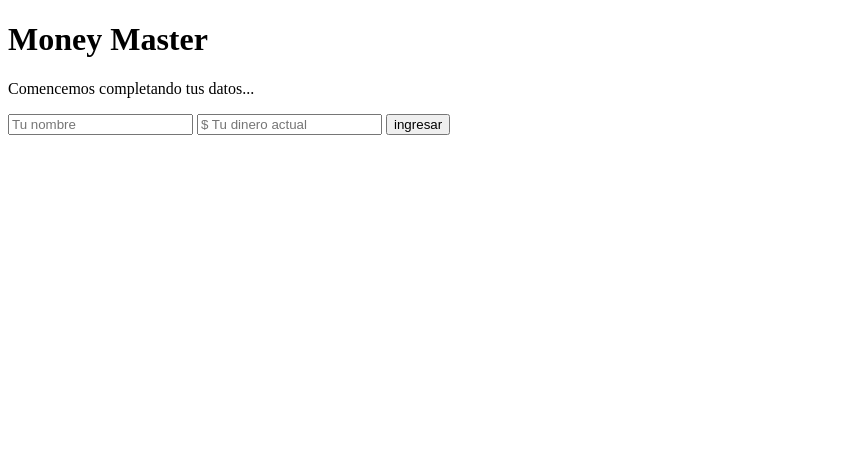
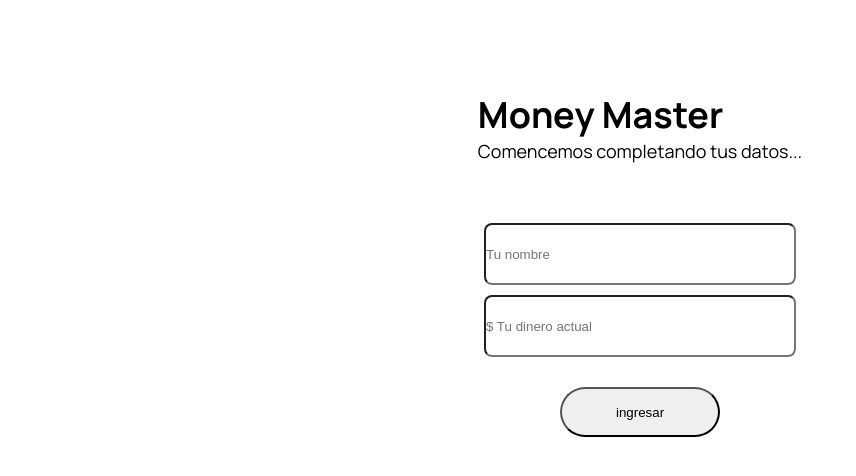
Before and after one commit to anddev-rh/money-master, a website: page src/index.html in a window 1280 px wide. Shown: the whole page, without its empty margins (0-856 px from the left). Drawn offline with Linux system fonts and the light colour scheme.

Commit message:
añadiendo estilos a pantalla de inicio

```diff
--- a/src/index.html
+++ b/src/index.html
@@ -6,18 +6,21 @@
   <meta name="viewport" content="width=device-width, initial-scale=1.0">
   <title>Money Master</title>
   <link rel="stylesheet" href="style.css">
+  <link rel="preconnect" href="https://fonts.gstatic.com">
+  <link href="https://fonts.googleapis.com/css2?family=Manrope:wght@400;700&display=swap" rel="stylesheet">
 </head>
 <body>
-  <div>
+  <main>
+    <div class="container-1">
       <h1>Money Master</h1>
       <p>Comencemos completando tus datos...</p>
     </div>
 
-  <div>
+    <div class="container-2">
       <input type="text" placeholder="Tu nombre">
       <input type="number" placeholder="$ Tu dinero actual">
       <button>ingresar</button>
     </div>
-
+</main>
 </body>
 </html>
--- a/src/style.css
+++ b/src/style.css
@@ -6,3 +6,50 @@
 4. Visuales (border, shadows)
 5. Otros
  */
+
+* {
+  box-sizing: border-box;
+  margin: 0;
+  padding: 0;
+}
+
+html {
+  font-size: 62.5%;
+  font-family: 'Manrope', sans-serif;
+}
+
+main {
+  display: grid;
+  place-items: center;
+
+}
+
+.container-2 {
+  display: flex;
+  flex-direction: column;
+  align-items: center;
+  margin-top: 60px;
+}
+
+h1 {
+  margin-top: 90px;
+  font-size: 3.6rem;
+}
+
+p {
+  font-size: 1.8rem;
+}
+
+input {
+  margin-bottom: 10px;
+  width: 312px;
+  height: 62px;
+  border-radius: 8px;
+}
+
+button {
+  margin-top: 20px;
+  width: 160px;
+  height: 50px;
+  border-radius: 30px;
+}
```
Lines whose indentation alone changed are shown as unchanged.
